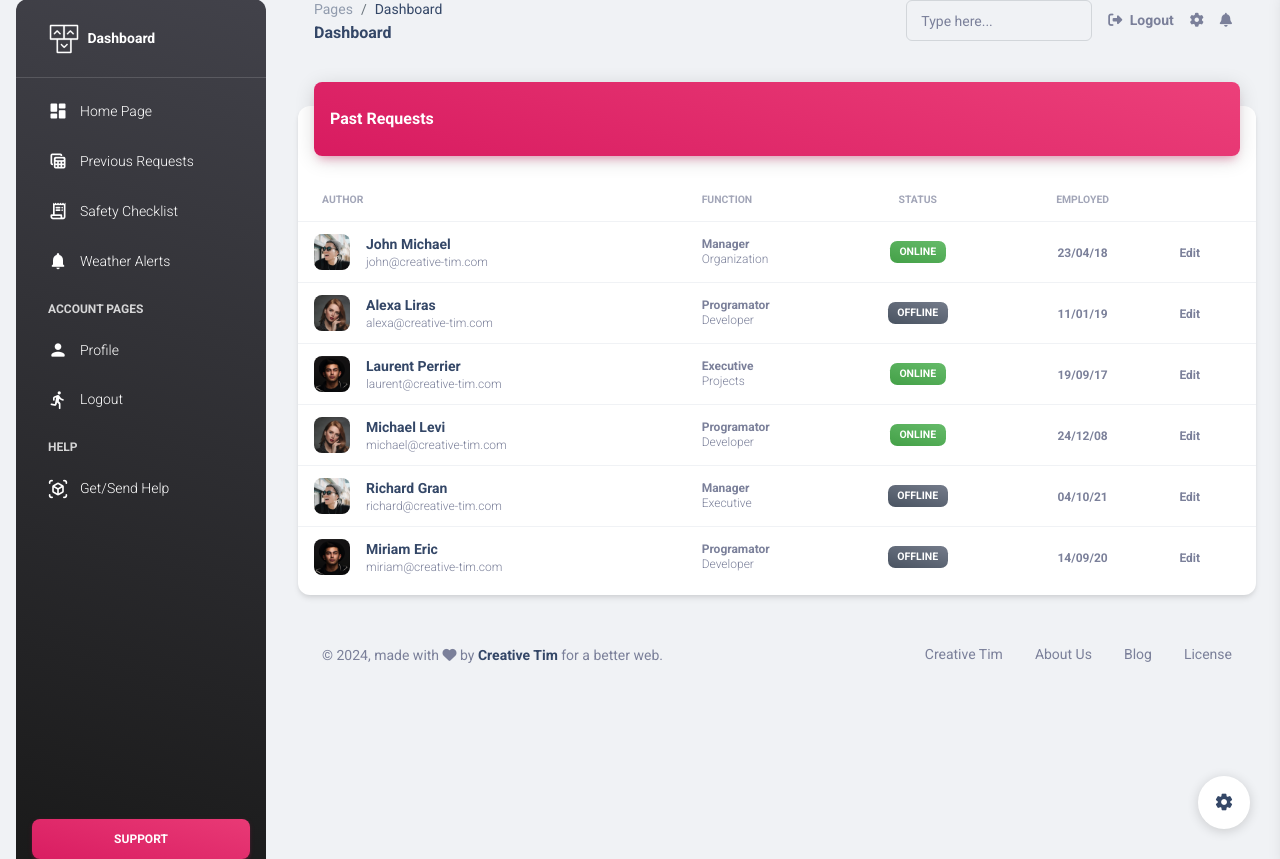
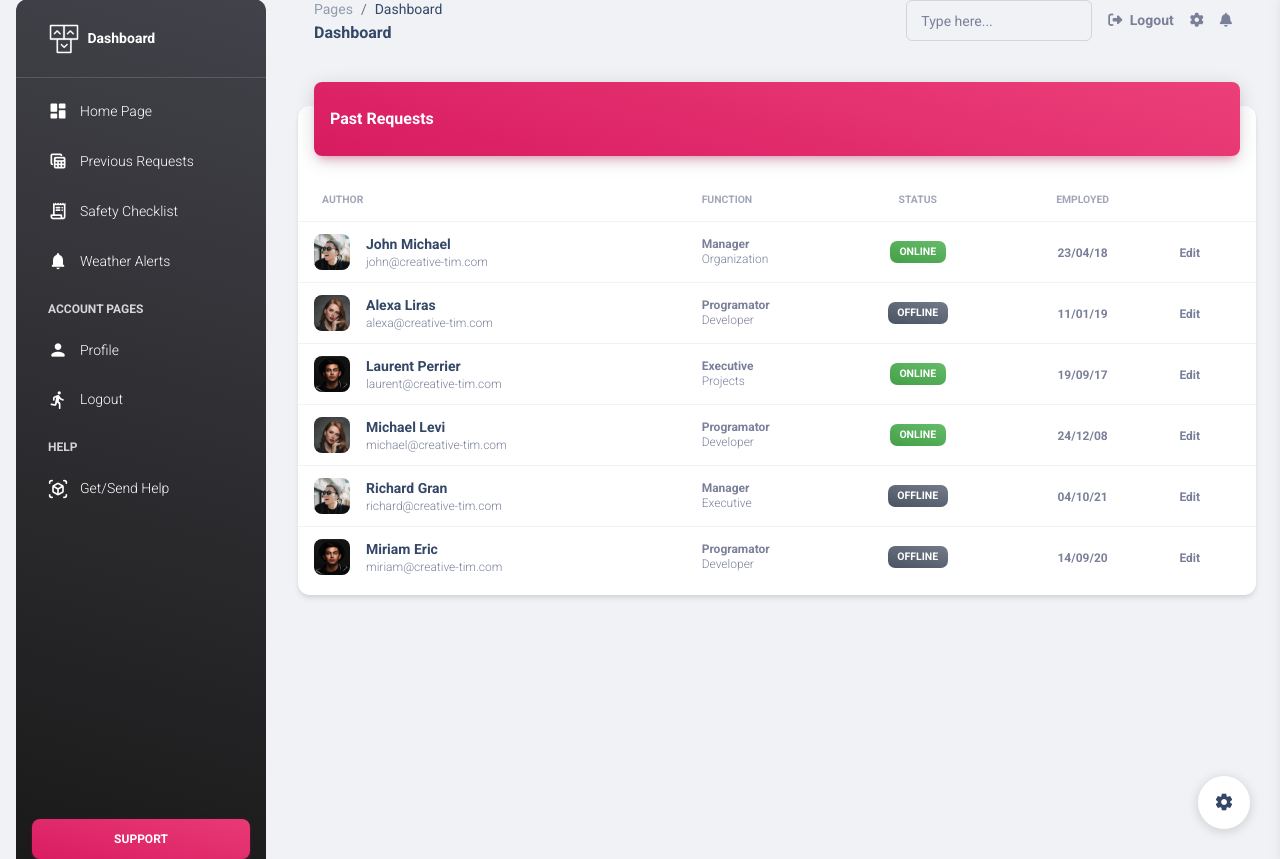
Before and after one commit to MatthewJung14/IBM_Hackathon, a Flask app: template apps/templates/home/tables.html in a window 1280 px wide. Shown: the part 17-876 px from the top of the page. Run offline with Flask 3, Linux system fonts and the light colour scheme; the template is opened without the code that fills it, so the values that code supplies are empty; data comes from the database, SQL or seed files in the repository; some libraries are stand-ins or nearby versions.

Commit message:
Changed bottom bar

```diff
--- a/apps/templates/home/tables.html
+++ b/apps/templates/home/tables.html
@@ -433,30 +433,8 @@
     <footer class="footer py-4  ">
       <div class="container-fluid">
         <div class="row align-items-center justify-content-lg-between">
-          <div class="col-lg-6 mb-lg-0 mb-4">
-            <div class="copyright text-center text-sm text-muted text-lg-start">
-              © <script>
-                document.write(new Date().getFullYear())
-              </script>,
-              made with <i class="fa fa-heart"></i> by
-              <a href="https://www.creative-tim.com" class="font-weight-bold" target="_blank">Creative Tim</a>
-              for a better web.
-            </div>
-          </div>
           <div class="col-lg-6">
             <ul class="nav nav-footer justify-content-center justify-content-lg-end">
-              <li class="nav-item">
-                <a href="https://www.creative-tim.com" class="nav-link text-muted" target="_blank">Creative Tim</a>
-              </li>
-              <li class="nav-item">
-                <a href="https://www.creative-tim.com/presentation" class="nav-link text-muted" target="_blank">About Us</a>
-              </li>
-              <li class="nav-item">
-                <a href="https://www.creative-tim.com/blog" class="nav-link text-muted" target="_blank">Blog</a>
-              </li>
-              <li class="nav-item">
-                <a href="https://www.creative-tim.com/license" class="nav-link pe-0 text-muted" target="_blank">License</a>
-              </li>
             </ul>
           </div>
         </div>
--- a/apps/templates/includes/footer-fullscreen.html
+++ b/apps/templates/includes/footer-fullscreen.html
@@ -2,10 +2,7 @@
         <div class="container">
           <div class="row align-items-center justify-content-lg-between">
             <div class="col-12 col-md-6 my-auto">
-              <div class="copyright text-center text-sm text-white text-lg-start">
-                &copy; <a href="https://bit.ly/3fKQZaL" class="text-white font-weight-bold" target="_blank">Creative Tim</a>
-                Coded by AppSeed.
-              </div>
+
             </div>
             <div class="col-12 col-md-6">
               <ul class="nav nav-footer justify-content-center justify-content-lg-end">
--- a/apps/templates/includes/footer.html
+++ b/apps/templates/includes/footer.html
@@ -2,10 +2,7 @@
         <div class="container-fluid">
           <div class="row align-items-center justify-content-lg-between">
             <div class="col-lg-6 mb-lg-0 mb-4">
-              <div class="copyright text-center text-sm text-muted text-lg-start">
-                &copy; <a href="https://bit.ly/3fKQZaL" class="font-weight-bold" target="_blank">Creative Tim</a>
-                Coded by AppSeed.
-              </div>
+
             </div>
             <div class="col-lg-6">
               <ul class="nav nav-footer justify-content-center justify-content-lg-end">
```
